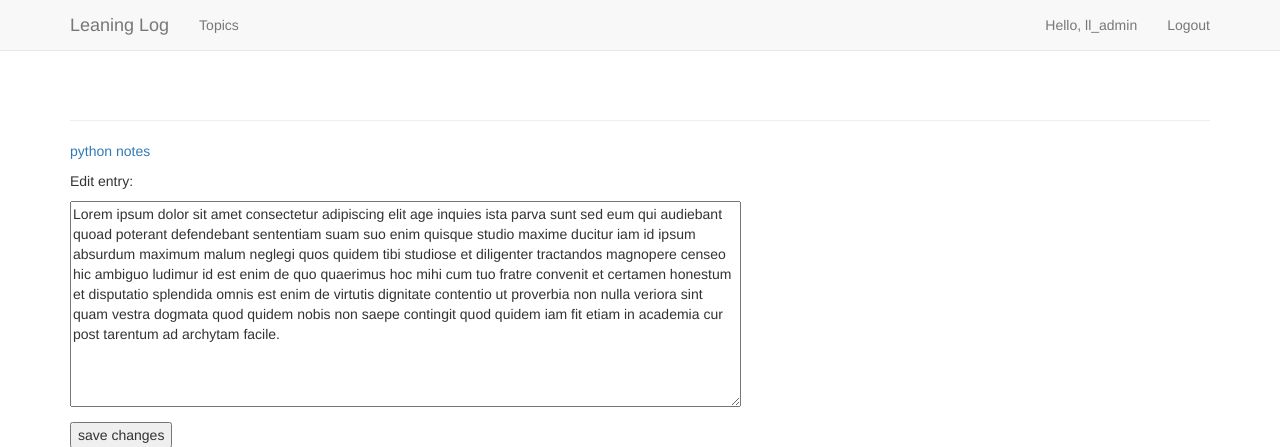
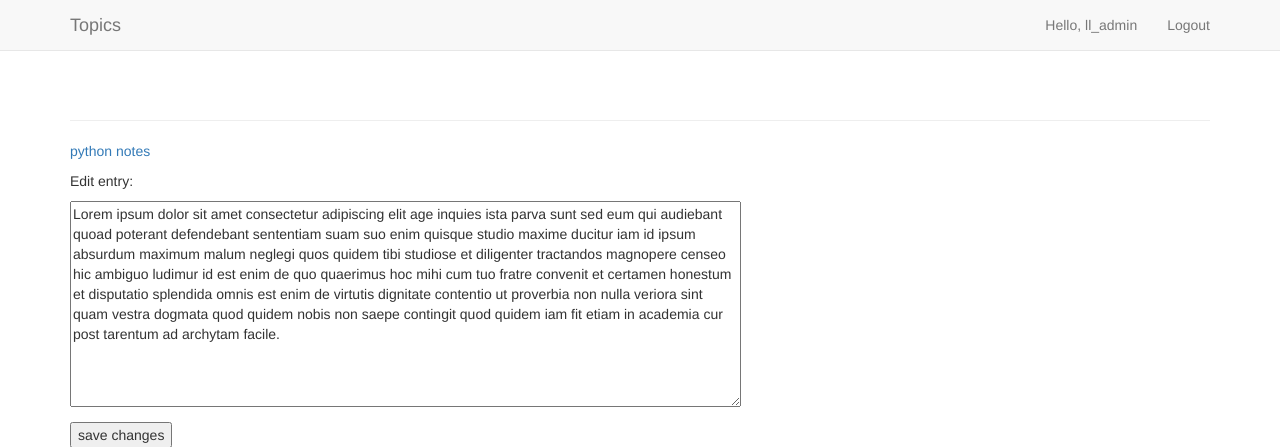
Before and after one commit to salmanulfarzy/learning_log, a Django app: page /edit_entry/1/ in a window 1280 px wide. Shown: the top 447 px of the page. Run offline with Django 3.2, Linux system fonts and the light colour scheme; a user stored in the database is signed in; data comes from the database, SQL or seed files in the repository; both versions use the stored data as it was after the commit; some libraries are stand-ins or nearby versions.

Commit message:
Ser homepage for login/other users, local debug
- Enable local debugging
- Welcome authenticated users to topic pages and others with home page

```diff
--- a/learning_log/settings.py
+++ b/learning_log/settings.py
@@ -6,7 +6,7 @@ BASE_DIR = os.path.dirname(os.path.dirname(os.path.abspath(__file__)))
 SECRET_KEY = '6rt7!o%=d+04jwhdtqk%@$o@y$%qr5cyz0=b&@yinzftb@^%oo'
 
 # SECURITY WARNING: don't run with debug turned on in production!
-DEBUG = False
+DEBUG = True
 
 ALLOWED_HOSTS = ['*']
 
--- a/learning_logs/templates/learning_logs/base.html
+++ b/learning_logs/templates/learning_logs/base.html
@@ -21,15 +21,14 @@
                     data-toggle="collapse" data-target="#navbar"
                     aria-expanded="false" aria-controls="navbar">
             </button>
-            <a href="{% url 'learning_logs:index' %}" class="navbar-brand">
-                Leaning Log
-            </a>
+            {% if user.is_authenticated %}
+                <a href="{% url 'learning_logs:topics' %}" class="navbar-brand">Topics</a>
+            {% else %}
+                <a href="{% url 'learning_logs:index' %}" class="navbar-brand">Leaning Log </a>
+            {% endif %}
         </div>
 
         <div class="navbar-collapse collapse" id="navbar">
-            <ul class="nav navbar-nav">
-                <li><a href="{% url 'learning_logs:topics' %}">Topics</a></li>
-            </ul>
             <ul class="nav navbar-nav navbar-right">
                 {% if user.is_authenticated %}
                     <li><a>Hello, {{ user.username }}</a></li>
--- a/users/templates/users/login.html
+++ b/users/templates/users/login.html
@@ -14,7 +14,7 @@
             <button name="submit">Log In</button>
         {% endbuttons %}
         {# Specify where to redirect if the user is logged in #}
-        <input type="hidden" name="next" value="{% url 'learning_logs:index' %}" />
+        <input type="hidden" name="next" value="{% url 'learning_logs:topics' %}" />
     </form>
 
 {% endblock content %}
```
Also changed, not shown: db.sqlite3.
